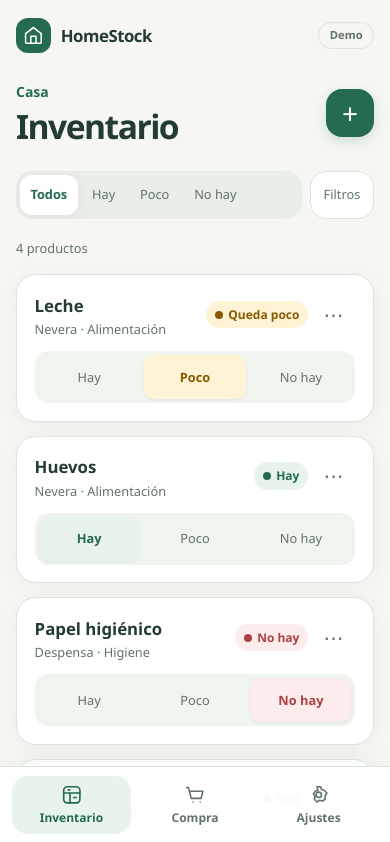
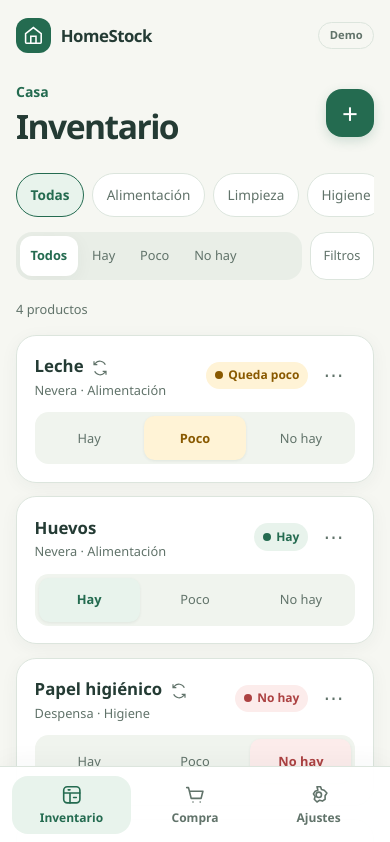
Before and after one commit to doyo91/homestock-demo, a SvelteKit app: page / in a window 390 px wide. Shown: the top 842 px of the page. Built offline with nearby package versions, Linux system fonts and the light colour scheme.

Commit message:
Fix product deactivation and improve mobile inventory filters

```diff
--- a/src/lib/components/inventory/InventoryProduct.svelte
+++ b/src/lib/components/inventory/InventoryProduct.svelte
@@ -46,7 +46,29 @@
 <article class="product">
 	<div class="product-header">
 		<div class="product-info">
-			<h2>{item.name}</h2>
+			<h2>
+				{item.name}
+				{#if item.replenishmentMode === 'AUTOMATIC'}
+					<span
+						class="automatic"
+						role="img"
+						aria-label="Reposición automática"
+						title="Reposición automática al pasar a No hay"
+					>
+						<svg
+							viewBox="0 0 24 24"
+							width="16"
+							height="16"
+							fill="none"
+							stroke="currentColor"
+							stroke-width="1.8"
+							aria-hidden="true"
+						>
+							<path d="M20 7a9 9 0 0 0-15-2L3 7m0-5v5h5M4 17a9 9 0 0 0 15 2l2-2m0 5v-5h-5" />
+						</svg>
+					</span>
+				{/if}
+			</h2>
 			<p>{locationName()} · {categoryName()}</p>
 		</div>
 
@@ -105,6 +127,15 @@
 </article>
 
 <style>
+	.automatic {
+		display: inline-flex;
+		vertical-align: middle;
+		margin-left: 0.25rem;
+		color: var(--muted);
+	}
+	.product-info h2 {
+		overflow-wrap: anywhere;
+	}
 	.product {
 		margin-bottom: 1rem;
 		padding: 1rem;
--- a/src/lib/prototype/seed.ts
+++ b/src/lib/prototype/seed.ts
@@ -18,6 +18,7 @@ export interface PrototypeLocation {
 }
 
 export interface PrototypeInventoryItem {
+	active: boolean;
 	id: string;
 	name: string;
 	categoryId: string | null;
@@ -75,6 +76,7 @@ export function createPrototypeSeed(): PrototypeState {
 				categoryId: categoryIdAlimentacion,
 				locationId: locationIdNevera,
 				status: 'LOW',
+				active: true,
 				replenishmentMode: 'AUTOMATIC'
 			},
 			{
@@ -83,6 +85,7 @@ export function createPrototypeSeed(): PrototypeState {
 				categoryId: categoryIdAlimentacion,
 				locationId: locationIdNevera,
 				status: 'AVAILABLE',
+				active: true,
 				replenishmentMode: 'MANUAL'
 			},
 			{
@@ -91,6 +94,7 @@ export function createPrototypeSeed(): PrototypeState {
 				categoryId: categoryIdHigiene,
 				locationId: locationIdDespensa,
 				status: 'OUT',
+				active: true,
 				replenishmentMode: 'AUTOMATIC'
 			},
 			{
@@ -99,6 +103,7 @@ export function createPrototypeSeed(): PrototypeState {
 				categoryId: categoryIdLimpieza,
 				locationId: locationIdLavadero,
 				status: 'AVAILABLE',
+				active: true,
 				replenishmentMode: 'MANUAL'
 			}
 		],
--- a/src/lib/prototype/state.svelte.ts
+++ b/src/lib/prototype/state.svelte.ts
@@ -35,10 +35,18 @@ export function resetPrototype(): void {
 	state = resetPrototypeState();
 }
 
+export function deactivateProduct(productId: string): boolean {
+	const product = getProductById(productId);
+	if (!product || !product.active) return false;
+	product.active = false;
+	persistPrototypeState();
+	return true;
+}
+
 export function changeInventoryStatus(productId: string, status: InventoryStatus): boolean {
 	const product = state.inventory.find((item) => item.id === productId);
 
-	if (!product) {
+	if (!product || !product.active) {
 		return false;
 	}
 
@@ -154,6 +162,7 @@ export function saveShoppingItemAsProduct(name: string): string | null {
 		categoryId: null,
 		locationId: null,
 		status: 'OUT',
+		active: true,
 		replenishmentMode: 'MANUAL'
 	});
 
@@ -280,6 +289,7 @@ export function createProduct(
 		categoryId: categoryId || null,
 		locationId: locationId || null,
 		status,
+		active: true,
 		replenishmentMode
 	});
 
--- a/src/lib/prototype/storage.ts
+++ b/src/lib/prototype/storage.ts
@@ -19,7 +19,13 @@ export function loadPrototypeState(): PrototypeState {
 	}
 
 	try {
-		return JSON.parse(stored) as PrototypeState;
+		const state = JSON.parse(stored) as PrototypeState;
+		// Existing demo data predates the active flag. Keep those products visible.
+		state.inventory = state.inventory.map((product) => ({
+			...product,
+			active: product.active ?? true
+		}));
+		return state;
 	} catch {
 		return createPrototypeSeed();
 	}
--- a/src/routes/+page.svelte
+++ b/src/routes/+page.svelte
@@ -1,7 +1,11 @@
 <script lang="ts">
 	import { resolve } from '$app/paths';
-	import { getPrototypeState, getCategoryById, getLocationById } from '$lib/prototype/state.svelte';
-	import { changeInventoryStatus, addProductToShopping } from '$lib/prototype/state.svelte';
+	import { getPrototypeState, getLocationById } from '$lib/prototype/state.svelte';
+	import {
+		changeInventoryStatus,
+		addProductToShopping,
+		deactivateProduct
+	} from '$lib/prototype/state.svelte';
 	import type { InventoryStatus } from '$lib/prototype/types';
 	import InventoryProduct from '$lib/components/inventory/InventoryProduct.svelte';
 
@@ -26,18 +30,23 @@
 		{ value: 'OUT', label: 'No hay' }
 	];
 
-	let inventory = $derived(prototypeState.inventory);
+	let inventory = $derived(prototypeState.inventory.filter((product) => product.active));
+	let categoryFilters = $derived([
+		{ id: 'ALL', name: 'Todas' },
+		...prototypeState.categories.filter((category) => category.active),
+		{ id: 'NONE', name: 'Sin categoría' }
+	]);
+	let feedback = $state('');
 
 	let filteredInventory = $derived(
 		inventory.filter((item) => {
 			const matchesStatus = statusFilter === 'ALL' || item.status === statusFilter;
 
-			const category = item.categoryId ? getCategoryById(item.categoryId) : null;
 			const location = item.locationId ? getLocationById(item.locationId) : null;
 
 			const matchesCategory =
 				categoryFilter === 'ALL' ||
-				(category && category.name === categoryFilter && category.active);
+				(categoryFilter === 'NONE' ? !item.categoryId : item.categoryId === categoryFilter);
 
 			const matchesLocation =
 				locationFilter === 'ALL' ||
@@ -47,9 +56,7 @@
 		})
 	);
 
-	let activeSecondaryFilters = $derived(
-		(categoryFilter === 'ALL' ? 0 : 1) + (locationFilter === 'ALL' ? 0 : 1)
-	);
+	let activeSecondaryFilters = $derived(locationFilter === 'ALL' ? 0 : 1);
 
 	let hasFilters = $derived(
 		statusFilter !== 'ALL' || categoryFilter !== 'ALL' || locationFilter !== 'ALL'
@@ -69,7 +76,10 @@
 	}
 
 	function handleDeactivate(id: string) {
-		console.log('Desactivar producto', id);
+		const product = inventory.find((item) => item.id === id);
+		feedback = deactivateProduct(id)
+			? `${product?.name ?? 'Producto'} desactivado.`
+			: 'No se ha podido desactivar el producto.';
 		openMenuId = null;
 	}
 
@@ -95,6 +105,21 @@
 			<span aria-hidden="true">+</span>
 		</a>
 	</header>
+
+	{#if feedback}
+		<p class="feedback" role="status">{feedback}</p>
+	{/if}
+
+	<div class="category-filters" role="group" aria-label="Filtrar por categoría">
+		{#each categoryFilters as category (category.id)}
+			<button
+				type="button"
+				class:active={categoryFilter === category.id}
+				aria-pressed={categoryFilter === category.id}
+				onclick={() => (categoryFilter = category.id)}>{category.name}</button
+			>
+		{/each}
+	</div>
 
 	<div class="filter-toolbar">
 		<div class="status-filters" aria-label="Filtrar por estado">
@@ -128,20 +153,6 @@
 	{#if filtersOpen}
 		<div class="secondary-filters">
 			<label>
-				<span>Categoría</span>
-
-				<select bind:value={categoryFilter}>
-					<option value="ALL">Todas</option>
-
-					{#each prototypeState.categories.filter((category) => category.active) as category (category.id)}
-						<option value={category.name}>
-							{category.name}
-						</option>
-					{/each}
-				</select>
-			</label>
-
-			<label>
 				<span>Ubicación</span>
 
 				<select bind:value={locationFilter}>
@@ -160,11 +171,10 @@
 					class="clear-secondary"
 					type="button"
 					onclick={() => {
-						categoryFilter = 'ALL';
 						locationFilter = 'ALL';
 					}}
 				>
-					Limpiar categoría y ubicación
+					Limpiar ubicación
 				</button>
 			{/if}
 		</div>
@@ -210,6 +220,37 @@
 </section>
 
 <style>
+	.category-filters {
+		display: flex;
+		gap: 0.5rem;
+		overflow-x: auto;
+		margin-bottom: 0.75rem;
+		padding: 0.15rem 0;
+	}
+	.category-filters button {
+		flex: 0 0 auto;
+		min-height: 2.75rem;
+		padding: 0.5rem 0.85rem;
+		border: 1px solid var(--line);
+		border-radius: 999px;
+		background: white;
+		color: var(--muted);
+		font: inherit;
+		font-size: 0.85rem;
+		cursor: pointer;
+	}
+	.category-filters button.active {
+		border-color: var(--accent);
+		background: var(--accent-soft);
+		color: var(--accent);
+		font-weight: 700;
+	}
+	.feedback {
+		padding: 0.75rem;
+		border-radius: 0.75rem;
+		background: var(--surface-soft);
+		font-size: 0.85rem;
+	}
 	.page-header {
 		display: flex;
 		align-items: center;
--- a/src/routes/shopping/+page.svelte
+++ b/src/routes/shopping/+page.svelte
@@ -29,7 +29,9 @@
 	let lowSuggestions = $derived(
 		prototypeState.inventory.filter(
 			(product) =>
-				product.status === 'LOW' && !shopping.some((item) => item.productId === product.id)
+				product.active &&
+				product.status === 'LOW' &&
+				!shopping.some((item) => item.productId === product.id)
 		)
 	);
 
```
Also changed, not shown: 2 other files (tests, documents, lock files or other folders).
